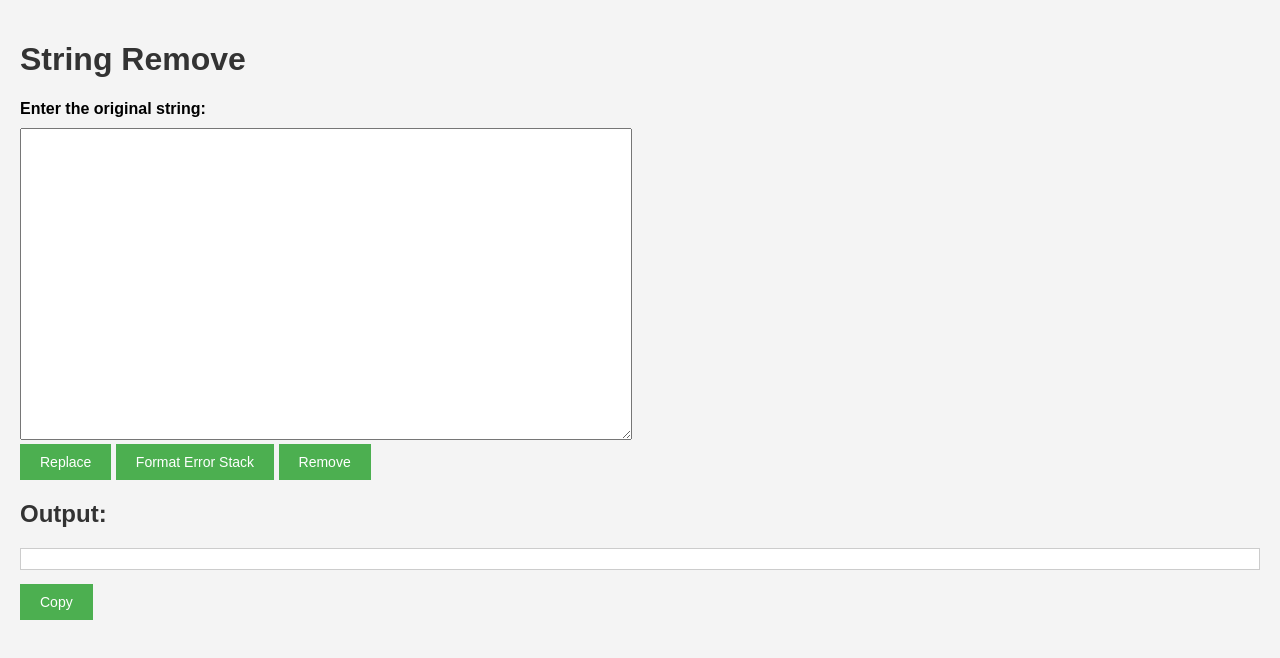
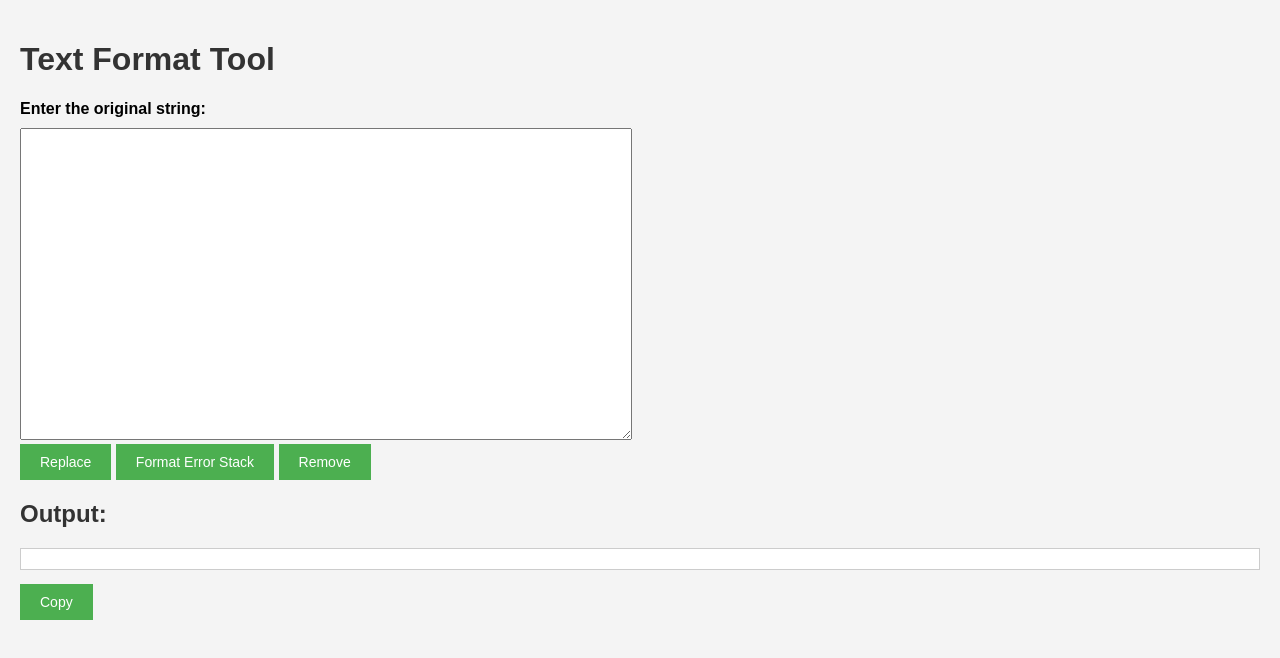
Before and after one commit to CRtree/String-remove, a plain HTML site: page index.html in a window 1280 px wide. Drawn offline with Linux system fonts and the light colour scheme.

Commit message:
Update index.html

```diff
--- a/index.html
+++ b/index.html
@@ -97,7 +97,7 @@
   </script>
 </head>
 <body>
-  <h1>String Remove</h1>
+  <h1>Text Format Tool</h1>
   <label for="originalString">Enter the original string:</label>
   <textarea id="originalString"></textarea>
   <br>
```
